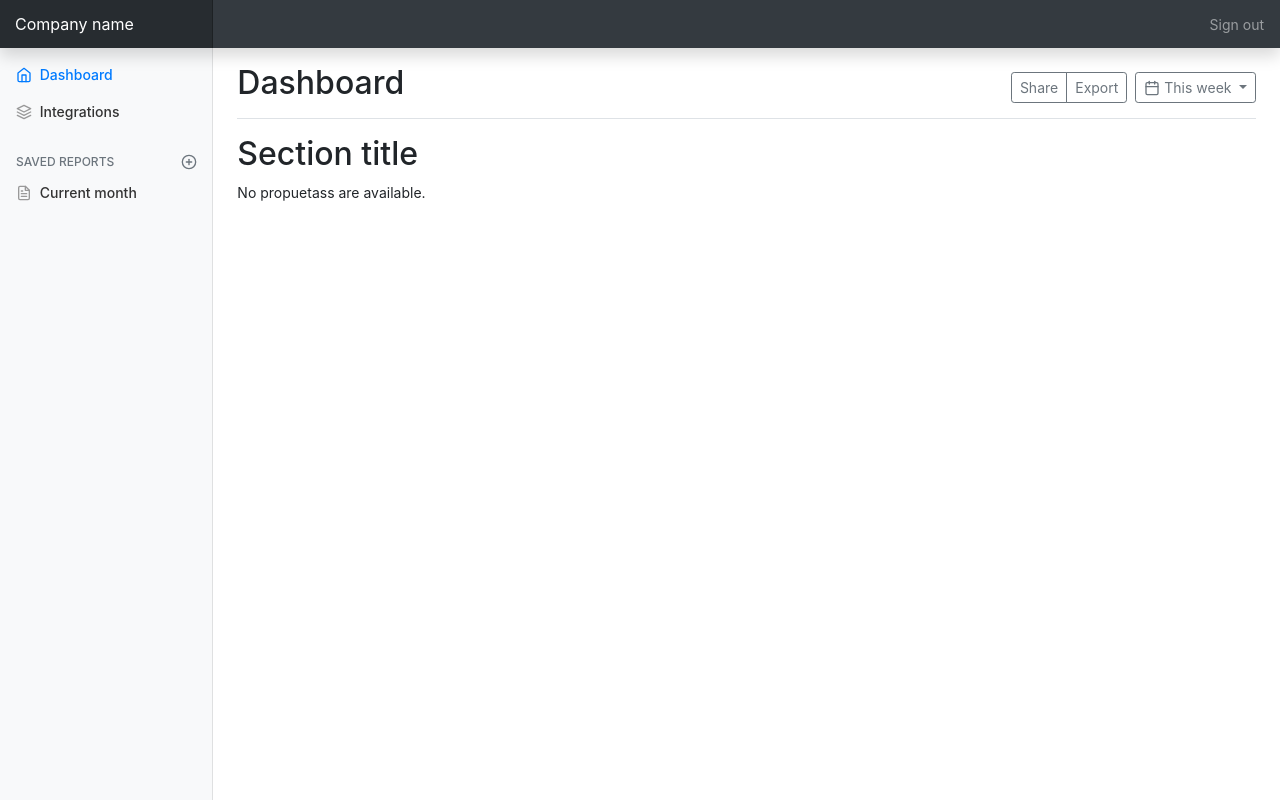
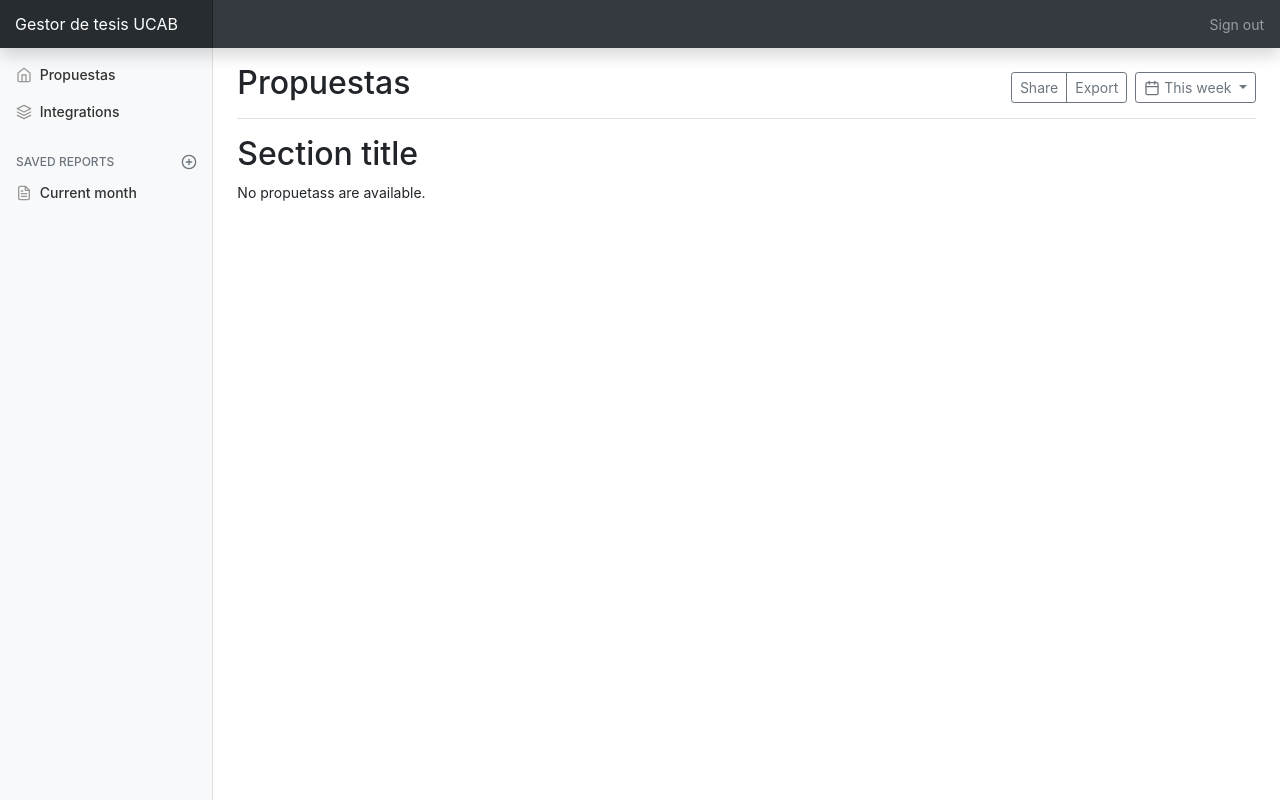
Before and after one commit to cesarbonadio/gestor-TG, a Django app: template managerApp/templates/managerApp/proposal/index.html in a window 1280 px wide. Run offline with Django 3.2, Linux system fonts and the light colour scheme; the template is opened without the code that fills it, so the values that code supplies are empty; some libraries are stand-ins or nearby versions.

Commit message:
añadido indice de las propuestas

```diff
--- a/managerApp/templates/managerApp/home.html
+++ b/managerApp/templates/managerApp/home.html
@@ -35,7 +35,7 @@
       <div class="collapse navbar-collapse" id="navbarsExampleDefault">
         <ul class="navbar-nav mr-auto">
           <li class="nav-item">
-            <a class="nav-link" href="#">Entrar<span class="sr-only">(current)</span></a>
+            <a class="nav-link" href="{% url 'proposals:proposals_list' %}">Entrar<span class="sr-only">(current)</span></a>
           </li>
           <li class="nav-item">
             <a class="nav-link" href="#">Link</a>
--- a/managerApp/templates/managerApp/proposal/index.html
+++ b/managerApp/templates/managerApp/proposal/index.html
@@ -1,6 +1,22 @@
 {% extends 'base.html' %}
 
 {% block content %}
+
+
+    <div class="d-flex justify-content-between flex-wrap flex-md-nowrap align-items-center pt-3 pb-2 mb-3 border-bottom">
+      <h1 class="h2">Propuestas</h1>
+      <div class="btn-toolbar mb-2 mb-md-0">
+        <div class="btn-group mr-2">
+          <button type="button" class="btn btn-sm btn-outline-secondary">Share</button>
+          <button type="button" class="btn btn-sm btn-outline-secondary">Export</button>
+        </div>
+        <button type="button" class="btn btn-sm btn-outline-secondary dropdown-toggle">
+          <svg xmlns="http://www.w3.org/2000/svg" width="24" height="24" viewBox="0 0 24 24" fill="none" stroke="currentColor" stroke-width="2" stroke-linecap="round" stroke-linejoin="round" class="feather feather-calendar"><rect x="3" y="4" width="18" height="18" rx="2" ry="2"></rect><line x1="16" y1="2" x2="16" y2="6"></line><line x1="8" y1="2" x2="8" y2="6"></line><line x1="3" y1="10" x2="21" y2="10"></line></svg>
+          This week
+        </button>
+      </div>
+    </div>
+
     <h2>Section title</h2>
 
     {% if latest_propuestas %}
@@ -17,7 +33,7 @@
                 <tbody>
         {% for p in latest_propuestas %}
             <tr>
-                <td><a href="{% url 'detail' p.id %}">{{ p.title }}</a></td>
+                <td><a href="">{{ p.title }}</a></td>
                 <td>{{p.status}}</td>
                 <td>{{p.delivery_date}}</td>
             </tr>
--- a/managerApp/urls.py
+++ b/managerApp/urls.py
@@ -1,4 +1,4 @@
-from django.urls import path
+from django.urls import include,path
 from .views import managerApp
 from .views import proposal
 
@@ -6,7 +6,11 @@ from .views import proposal
 
 urlpatterns = [
 
-    path('', managerApp.home, name='home')
+    path('', managerApp.home, name='home'),
+
+    path('proposals/', include(([
+        path('', proposal.index, name='proposals_list')
+    ], 'managerApp'), namespace='proposals')),
 
     # ex: /polls/
     #path('', views.index, name='index'),
--- a/templates/base.html
+++ b/templates/base.html
@@ -37,7 +37,7 @@
 
 <body>
   <nav class="navbar navbar-dark fixed-top bg-dark flex-md-nowrap p-0 shadow">
-  <a class="navbar-brand col-sm-3 col-md-2 mr-0" href="https://getbootstrap.com/docs/4.4/examples/dashboard/#">Company name</a>
+  <a class="navbar-brand col-sm-3 col-md-2 mr-0" href="https://getbootstrap.com/docs/4.4/examples/dashboard/#">Gestor de tesis UCAB</a>
   <!--<input class="form-control form-control-dark w-100" type="text" placeholder="Search" aria-label="Search">-->
   <ul class="navbar-nav px-3">
     <li class="nav-item text-nowrap">
@@ -52,9 +52,9 @@
       <div class="sidebar-sticky">
         <ul class="nav flex-column">
           <li class="nav-item">
-            <a class="nav-link active" href="https://getbootstrap.com/docs/4.4/examples/dashboard/#">
+            <a class="nav-link" href="{% url 'proposals:proposals_list' %}">
               <svg xmlns="http://www.w3.org/2000/svg" width="24" height="24" viewBox="0 0 24 24" fill="none" stroke="currentColor" stroke-width="2" stroke-linecap="round" stroke-linejoin="round" class="feather feather-home"><path d="M3 9l9-7 9 7v11a2 2 0 0 1-2 2H5a2 2 0 0 1-2-2z"></path><polyline points="9 22 9 12 15 12 15 22"></polyline></svg>
-              Dashboard <span class="sr-only">(current)</span>
+              Propuestas
             </a>
           </li>
           <li class="nav-item">
@@ -83,24 +83,11 @@
     </nav>
 
     <main role="main" class="col-md-9 ml-sm-auto col-lg-10 px-4"><div class="chartjs-size-monitor" style="position: absolute; left: 0px; top: 0px; right: 0px; bottom: 0px; overflow: hidden; pointer-events: none; visibility: hidden; z-index: -1;"><div class="chartjs-size-monitor-expand" style="position:absolute;left:0;top:0;right:0;bottom:0;overflow:hidden;pointer-events:none;visibility:hidden;z-index:-1;"><div style="position:absolute;width:1000000px;height:1000000px;left:0;top:0"></div></div><div class="chartjs-size-monitor-shrink" style="position:absolute;left:0;top:0;right:0;bottom:0;overflow:hidden;pointer-events:none;visibility:hidden;z-index:-1;"><div style="position:absolute;width:200%;height:200%;left:0; top:0"></div></div></div>
-      <div class="d-flex justify-content-between flex-wrap flex-md-nowrap align-items-center pt-3 pb-2 mb-3 border-bottom">
-        <h1 class="h2">Dashboard</h1>
-        <div class="btn-toolbar mb-2 mb-md-0">
-          <div class="btn-group mr-2">
-            <button type="button" class="btn btn-sm btn-outline-secondary">Share</button>
-            <button type="button" class="btn btn-sm btn-outline-secondary">Export</button>
-          </div>
-          <button type="button" class="btn btn-sm btn-outline-secondary dropdown-toggle">
-            <svg xmlns="http://www.w3.org/2000/svg" width="24" height="24" viewBox="0 0 24 24" fill="none" stroke="currentColor" stroke-width="2" stroke-linecap="round" stroke-linejoin="round" class="feather feather-calendar"><rect x="3" y="4" width="18" height="18" rx="2" ry="2"></rect><line x1="16" y1="2" x2="16" y2="6"></line><line x1="8" y1="2" x2="8" y2="6"></line><line x1="3" y1="10" x2="21" y2="10"></line></svg>
-            This week
-          </button>
-        </div>
-      </div>
 
-      <!--<canvas class="my-4 w-100 chartjs-render-monitor" id="myChart" width="1004" height="423" style="display: block; width: 1004px; height: 423px;"></canvas>-->
+    <!--<canvas class="my-4 w-100 chartjs-render-monitor" id="myChart" width="1004" height="423" style="display: block; width: 1004px; height: 423px;"></canvas>-->
 
-      {% block content %}
-      {% endblock %}
+    {% block content %}
+    {% endblock %}
 
     </main>
   </div>
--- a/tmanager/urls.py
+++ b/tmanager/urls.py
@@ -15,9 +15,10 @@ Including another URLconf
 """
 from django.contrib import admin
 from django.urls import include,path
+from managerApp.views import managerApp,proposal
 
 urlpatterns = [
     path('', include('managerApp.urls')),
-    path('admin/', admin.site.urls),
+    path('admin/', admin.site.urls, name="admin"),
     #path('',include('propuestas.urls'))
 ]
```
Also changed, not shown: managerApp/views/proposal.py (+2 -6 lines).
